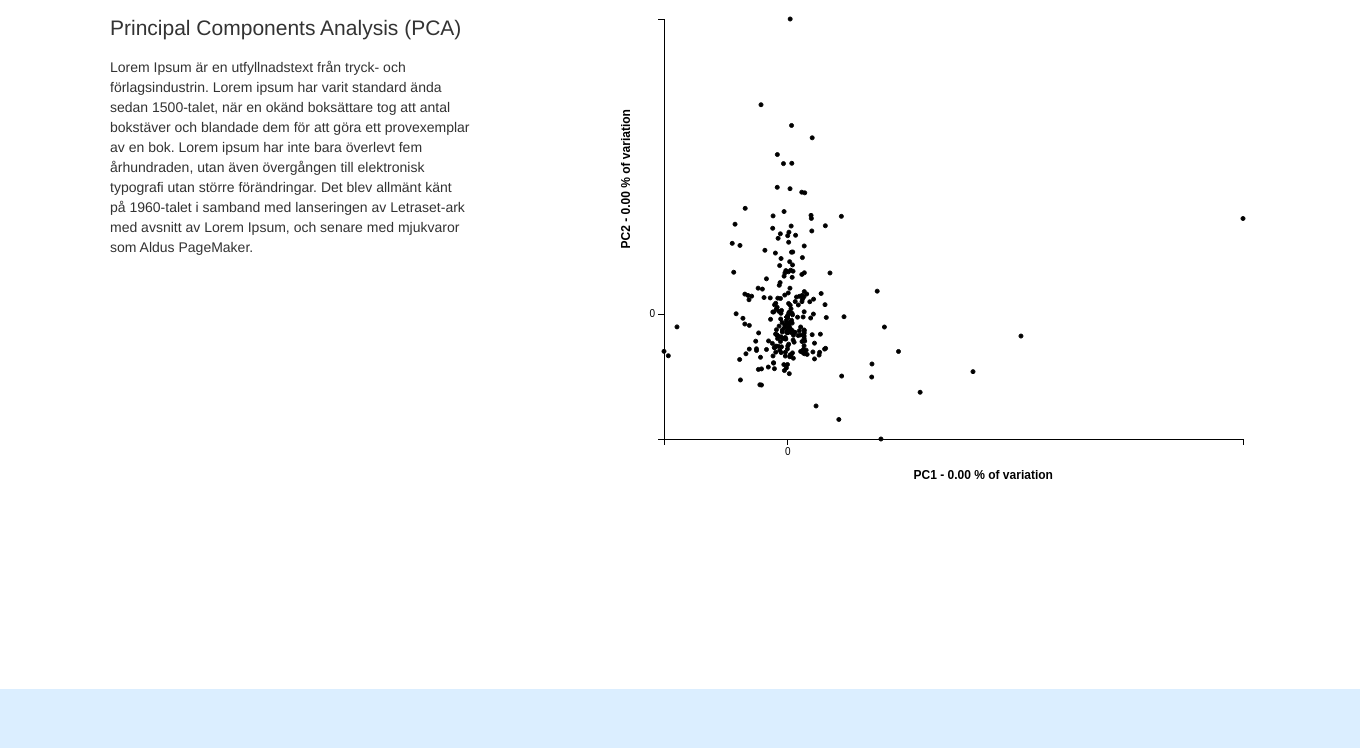
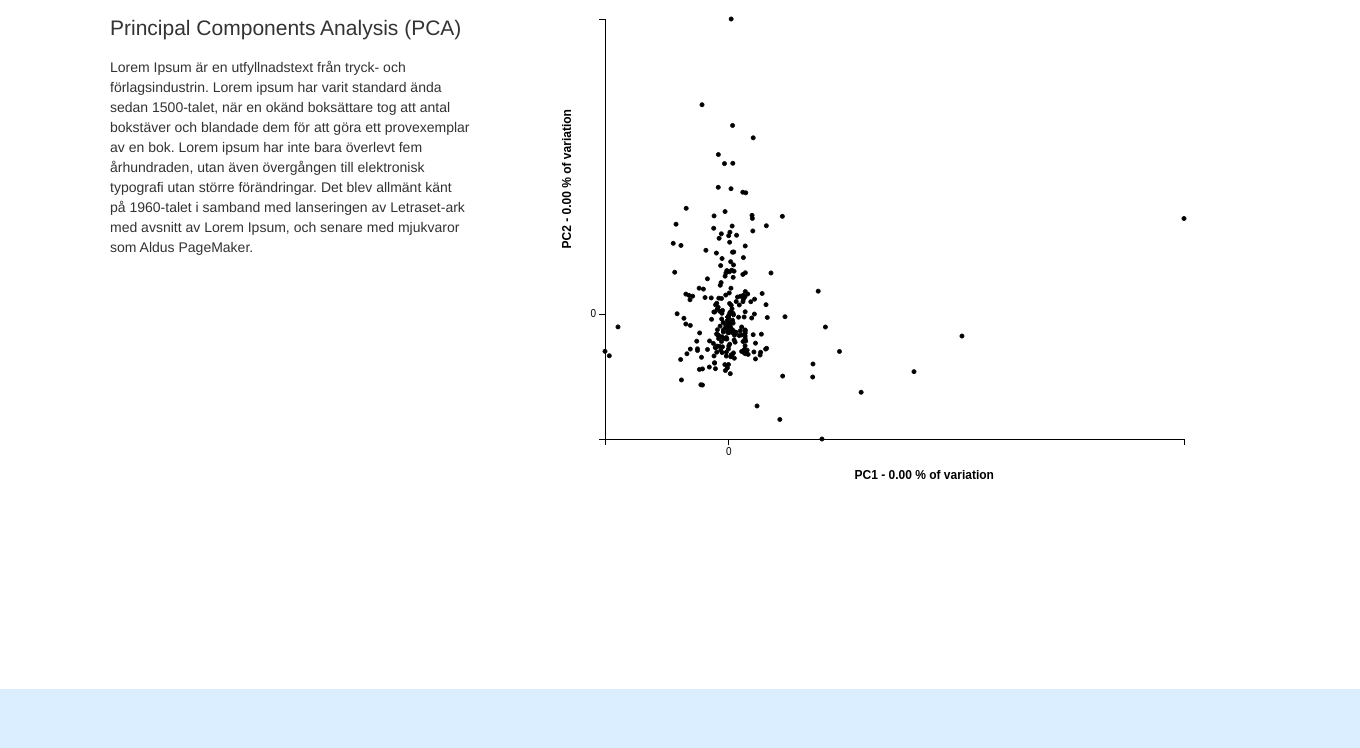
Before and after one commit to TobyPalmer/infovisproj, a PHP site: page /pca.php in a window 1360 px wide. Shown: the part 51-799 px from the top of the page. Run offline with PHP 8.4, Linux system fonts and the light colour scheme; some libraries are stand-ins or nearby versions.

Commit message:
updated pca.css

```diff
--- a/css/pca.css
+++ b/css/pca.css
@@ -2,7 +2,7 @@
     position: relative;
     margin-top: 50px;
     width: 70%;
-    left:10%;
+    left:5%;
     margin-left: -5%;
     float:left;
 }
```
